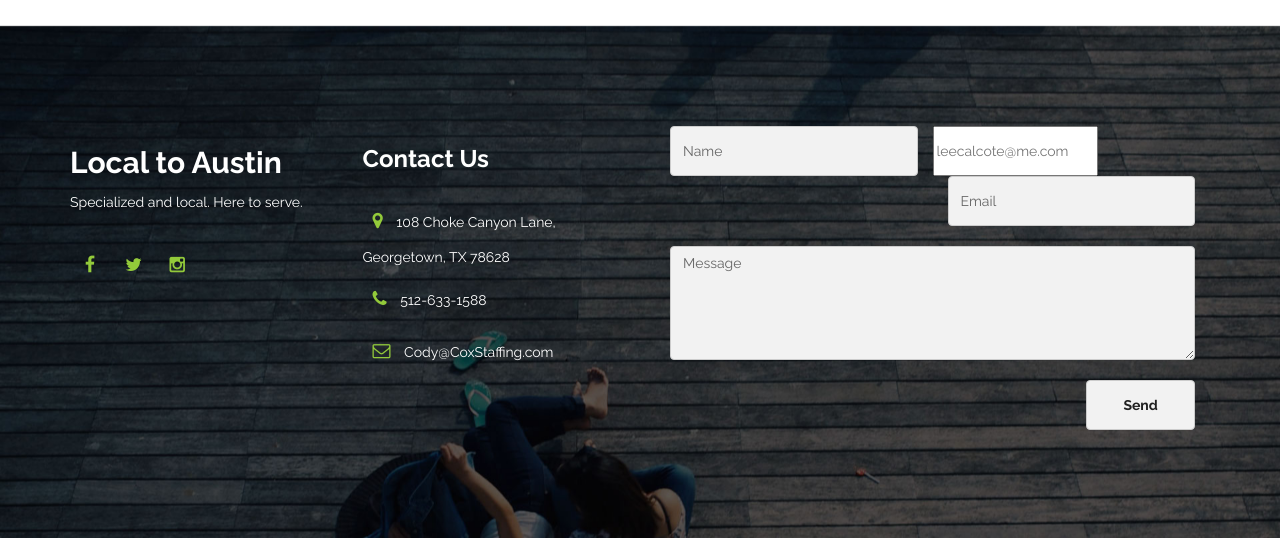
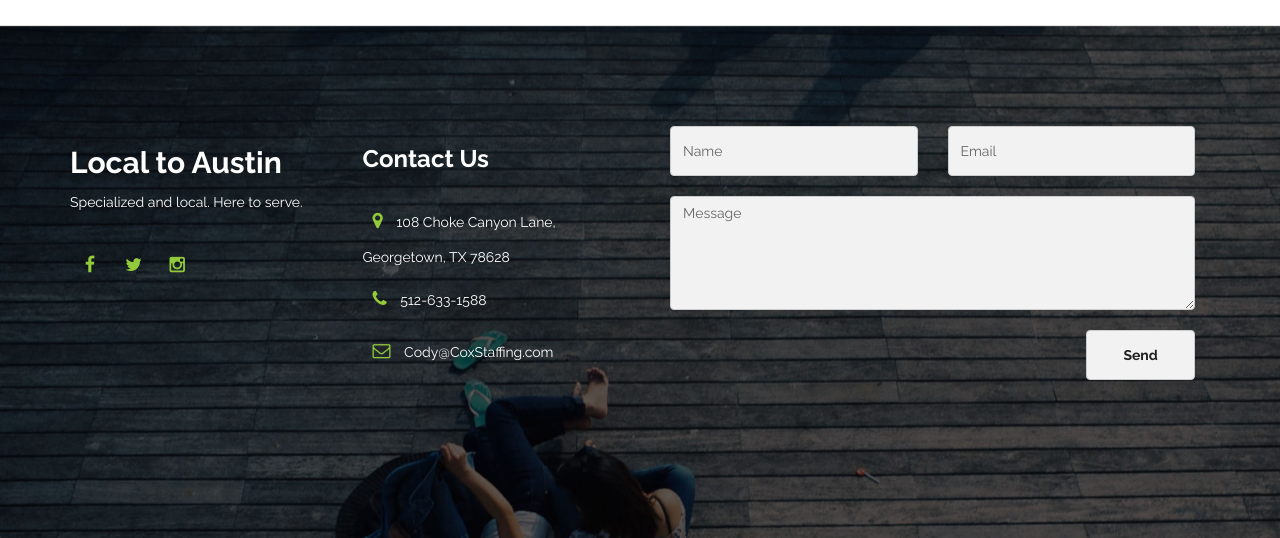
Before and after one commit to leecalcote/coxstaffing, a plain HTML site: page index.html in a window 1280 px wide. Shown: the part 3920-4458 px from the top of the page. Drawn offline with Linux system fonts and the light colour scheme; some packages are replaced by stand-ins of ours.

Commit message:
remove me

```diff
--- a/index.html
+++ b/index.html
@@ -498,7 +498,6 @@ here<button class="btn" onclick="send()">sendemail</button>there
 					</div>
 					<form action="https://formspree.io/james.horton2337@gmail.com" method="post" class="col-md-6 col-sm-4" id="contact-form" role="form">
 					<input type="hidden" name="_next" value="//calcotestudios.com/coxstaffing/thanks.html" />
-					<input type="text" name="_replyto" placeholder="leecalcote@me.com" />
 							<div class="col-md-6 col-sm-12 wow fadeIn" data-wow-delay="0.3s">
 								<input name="name" type="text" class="form-control" id="name" placeholder="Name">
 							</div>
```
